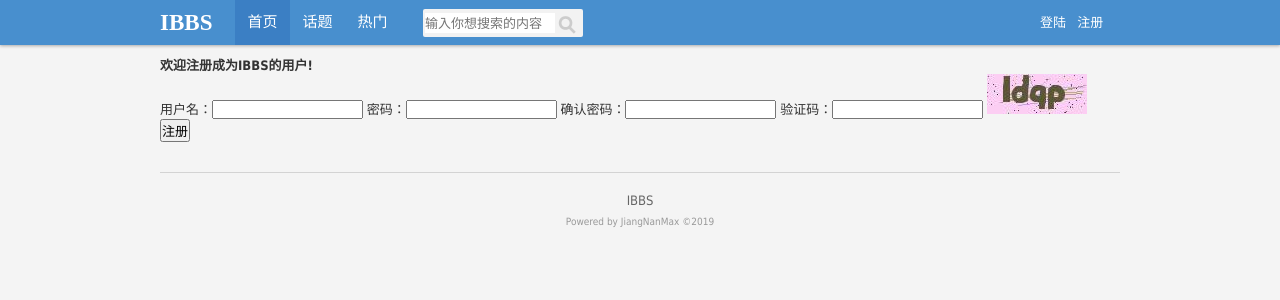
After one commit to JiangNanMax/IBBS, a PHP site: page /register.html in a window 1280 px wide. The commit adds this page. Shown: the top 300 px of the page. Run offline with PHP 8.4, Linux system fonts and the light colour scheme.

Commit message:
注册和登录页面

```diff
--- a/template/front/css/public.css
+++ b/template/front/css/public.css
@@ -98,6 +98,7 @@ body {
 }
 #header .login a {
     color: #fff;
+    cursor: pointer;
 }
 .place-holder {
     margin-top: 55px;
--- a/template/front/index.html
+++ b/template/front/index.html
@@ -12,6 +12,8 @@
             <div class="logo">IBBS</div>
             <div class="nav">
                 <a href="#" class="hover">首页</a>
+                <a href="#">话题</a>
+                <a href="#">热门</a>
             </div>
             <div class="search">
                 <form action="">
--- /dev/null
+++ b/template/front/register.html
@@ -0,0 +1,52 @@
+<!DOCTYPE html>
+<html lang="en">
+<head>
+    <meta charset="UTF-8">
+    <title>注册</title>
+    <link rel="stylesheet" href="css/public.css">
+    <link rel="stylesheet" href="css/register.css">
+</head>
+<body>
+    <div class="header_wrap">
+        <div id="header" class="auto">
+            <div class="logo">IBBS</div>
+            <div class="nav">
+                <a href="#" class="hover">首页</a>
+                <a href="#">话题</a>
+                <a href="#">热门</a>
+            </div>
+            <div class="search">
+                <form action="">
+                    <input type="text" class="keyword" name="keyword" placeholder="输入你想搜索的内容">
+                    <input type="submit" class="submit" name="submit" value="">
+                </form>
+            </div>
+            <div class="login">
+                <a href="">登陆</a>
+                &nbsp;
+                <a href="">注册</a>
+            </div>
+        </div>
+    </div>
+    <div class="place-holder"></div>
+    <div id="register" class="auto">
+        <h2>欢迎注册成为IBBS的用户!</h2>
+        <form action="">
+            <label>用户名：<input type="text"></label>
+            <label>密码：<input type="password"></label>
+            <label>确认密码：<input type="password"></label>
+            <label>验证码：<input type="text" name="vcode"></label>
+
+            <img src="css/show_code.php.jpg" alt="">
+            <input type="submit" class="btn" value="注册">
+        </form>
+    </div>
+    <div id="footer" class="auto">
+        <div class="bottom">
+            <a href="#">IBBS</a>
+        </div>
+        <div class="copyright">Powered by JiangNanMax ©2019</div>
+    </div>
+</div>
+</body>
+</html>
```
Also changed, not shown: template/front/login.html (added, +51 -0 lines), template/front/css/register.css (added).
